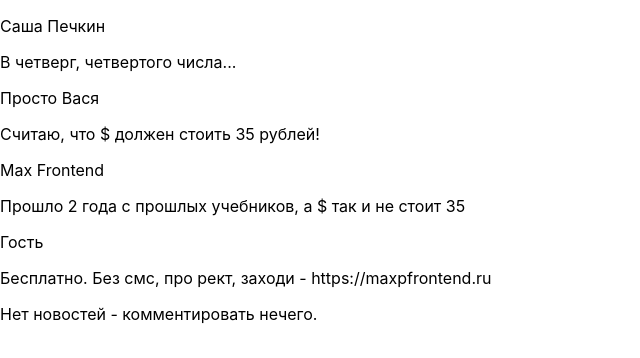
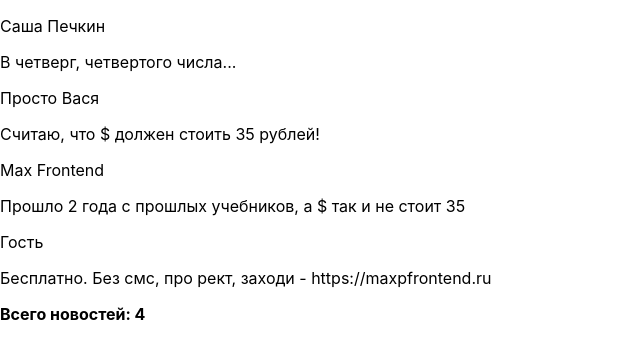
Before and after one commit to hsher/react-study, a React (Create React App) app: page / in a window 1280 px wide. Shown: the top 358 px of the page, without its empty margins (0-640 px from the left). Built offline with nearby package versions, Linux system fonts and the light colour scheme.

Commit message:
Show info text only for empty news

```diff
--- a/src/index.js
+++ b/src/index.js
@@ -29,18 +29,17 @@ const App = () => {
   return (
     <React.Fragment>
       <News data={myNews} />
-      <Comments />
     </React.Fragment>
   )
 }
 
-const Comments = () => {
-  return <div>Нет новостей - комментировать нечего.</div>
-}
-
 class News extends React.Component {
   render() {
-    const newsTemplate = this.props.data.map(function(item) {
+    const { data } = this.props
+    let newsTemplate
+
+    if (data.length) {
+      newsTemplate = data.map(function(item) {
         return (
           <div key={item.id}>
             <p className="news__author">{item.author}</p>
@@ -48,10 +47,14 @@ class News extends React.Component {
           </div>
         )
       })
+    } else {
+      newsTemplate = <p>Нет новостей - комментировать нечего.</p>
+    }
 
     return (
       <div className="news">
         {newsTemplate}
+        <strong>Всего новостей: {this.props.data.length}</strong>
       </div>
     )
   }
```
Lines whose indentation alone changed are shown as unchanged.
